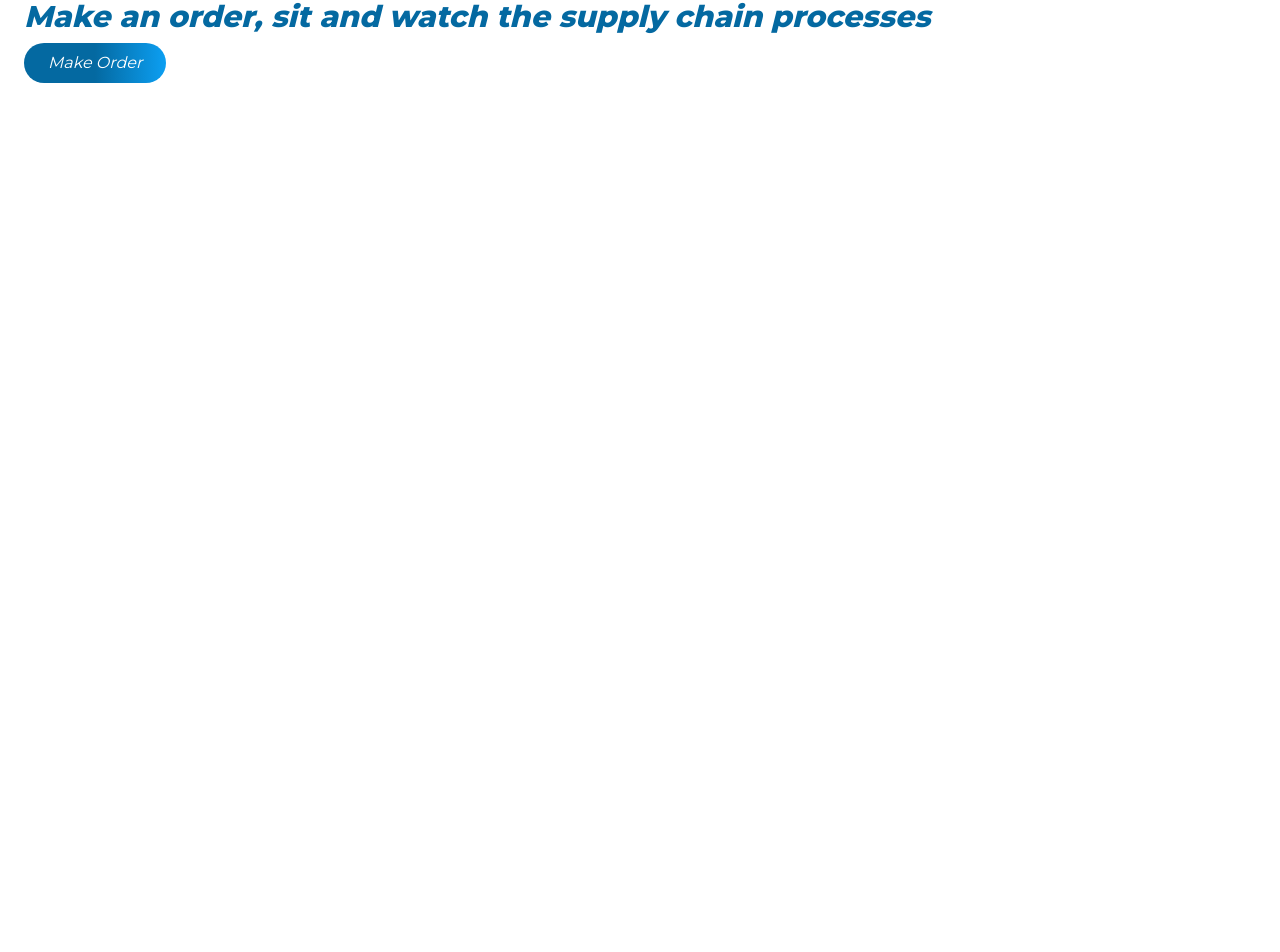
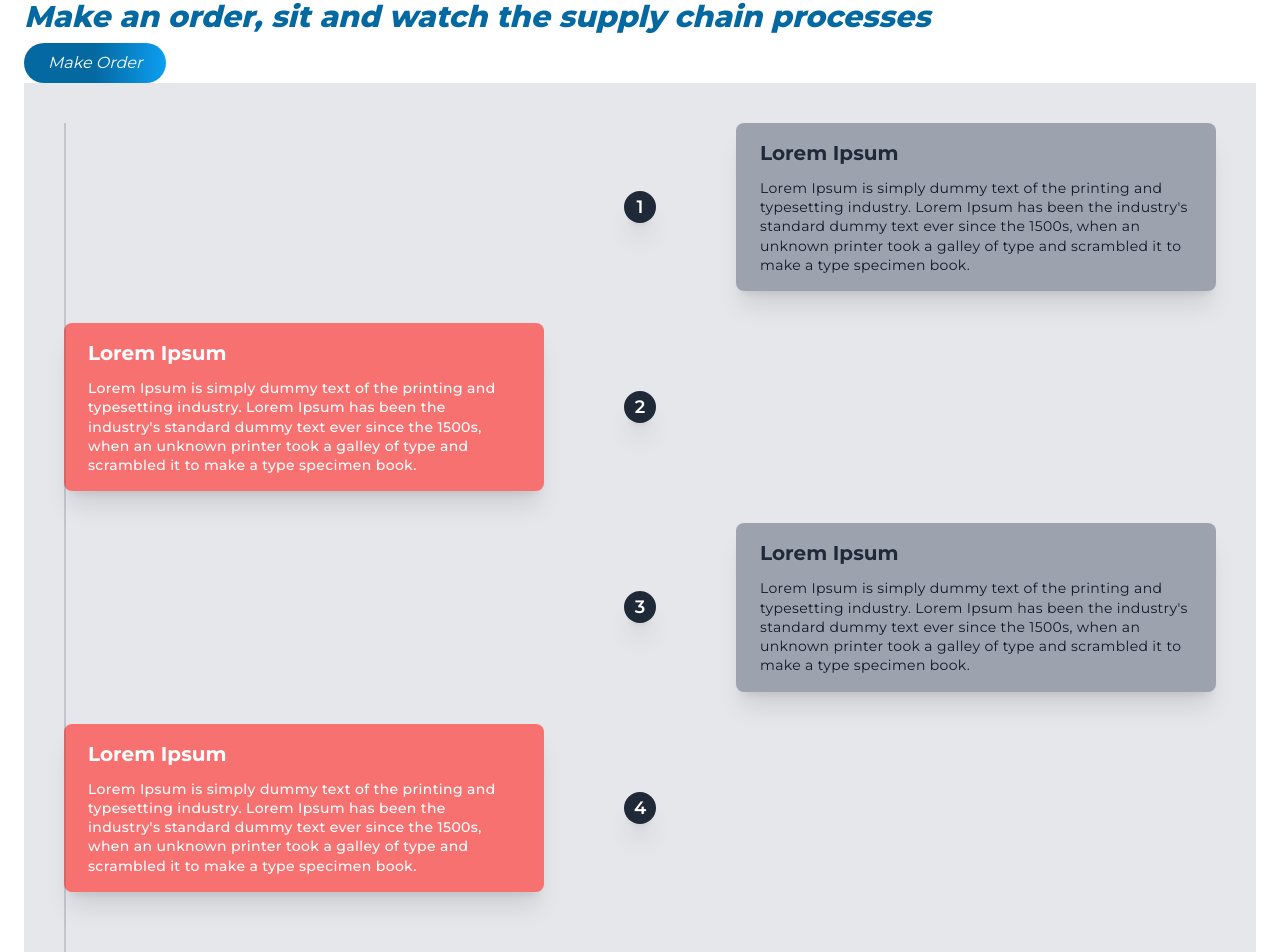
Before and after one commit to mendsalbert/schain, a Next.js app: page / in a window 1280 px wide. Shown: the part 2085-3037 px from the top of the page. Before the commit the page ends 2168 px from the top, so only its background shows below. Built offline with nearby package versions, Linux system fonts and the light colour scheme.

Commit message:
schain ui

```diff
--- a/pages/index.tsx
+++ b/pages/index.tsx
@@ -42,6 +42,88 @@ const Index = (props: Props) => {
             Make Order
           </div>
         </div>
+
+        <div className="container bg-gray-200 mx-auto w-full h-full">
+          <div className="relative wrap overflow-hidden p-10 h-full">
+            <div className="border-2-2 absolute border-opacity-20 border-gray-700 h-full border"></div>
+
+            <div className="mb-8 flex justify-between items-center w-full right-timeline">
+              <div className="order-1 w-5/12"></div>
+              <div className="z-20 flex items-center order-1 bg-gray-800 shadow-xl w-8 h-8 rounded-full">
+                <h1 className="mx-auto font-semibold text-lg text-white">1</h1>
+              </div>
+              <div className="order-1 bg-gray-400 rounded-lg shadow-xl w-5/12 px-6 py-4">
+                <h3 className="mb-3 font-bold text-gray-800 text-xl">
+                  Lorem Ipsum
+                </h3>
+                <p className="text-sm leading-snug tracking-wide text-gray-900 text-opacity-100">
+                  Lorem Ipsum is simply dummy text of the printing and
+                  typesetting industry. Lorem Ipsum has been the industry's
+                  standard dummy text ever since the 1500s, when an unknown
+                  printer took a galley of type and scrambled it to make a type
+                  specimen book.
+                </p>
+              </div>
+            </div>
+
+            <div className="mb-8 flex justify-between flex-row-reverse items-center w-full left-timeline">
+              <div className="order-1 w-5/12"></div>
+              <div className="z-20 flex items-center order-1 bg-gray-800 shadow-xl w-8 h-8 rounded-full">
+                <h1 className="mx-auto text-white font-semibold text-lg">2</h1>
+              </div>
+              <div className="order-1 bg-red-400 rounded-lg shadow-xl w-5/12 px-6 py-4">
+                <h3 className="mb-3 font-bold text-white text-xl">
+                  Lorem Ipsum
+                </h3>
+                <p className="text-sm font-medium leading-snug tracking-wide text-white text-opacity-100">
+                  Lorem Ipsum is simply dummy text of the printing and
+                  typesetting industry. Lorem Ipsum has been the industry's
+                  standard dummy text ever since the 1500s, when an unknown
+                  printer took a galley of type and scrambled it to make a type
+                  specimen book.
+                </p>
+              </div>
+            </div>
+
+            <div className="mb-8 flex justify-between items-center w-full right-timeline">
+              <div className="order-1 w-5/12"></div>
+              <div className="z-20 flex items-center order-1 bg-gray-800 shadow-xl w-8 h-8 rounded-full">
+                <h1 className="mx-auto font-semibold text-lg text-white">3</h1>
+              </div>
+              <div className="order-1 bg-gray-400 rounded-lg shadow-xl w-5/12 px-6 py-4">
+                <h3 className="mb-3 font-bold text-gray-800 text-xl">
+                  Lorem Ipsum
+                </h3>
+                <p className="text-sm leading-snug tracking-wide text-gray-900 text-opacity-100">
+                  Lorem Ipsum is simply dummy text of the printing and
+                  typesetting industry. Lorem Ipsum has been the industry's
+                  standard dummy text ever since the 1500s, when an unknown
+                  printer took a galley of type and scrambled it to make a type
+                  specimen book.
+                </p>
+              </div>
+            </div>
+
+            <div className="mb-8 flex justify-between flex-row-reverse items-center w-full left-timeline">
+              <div className="order-1 w-5/12"></div>
+              <div className="z-20 flex items-center order-1 bg-gray-800 shadow-xl w-8 h-8 rounded-full">
+                <h1 className="mx-auto text-white font-semibold text-lg">4</h1>
+              </div>
+              <div className="order-1 bg-red-400 rounded-lg shadow-xl w-5/12 px-6 py-4">
+                <h3 className="mb-3 font-bold text-white text-xl">
+                  Lorem Ipsum
+                </h3>
+                <p className="text-sm font-medium leading-snug tracking-wide text-white text-opacity-100">
+                  Lorem Ipsum is simply dummy text of the printing and
+                  typesetting industry. Lorem Ipsum has been the industry's
+                  standard dummy text ever since the 1500s, when an unknown
+                  printer took a galley of type and scrambled it to make a type
+                  specimen book.
+                </p>
+              </div>
+            </div>
+          </div>
+        </div>
       </div>
     </div>
   );
```
